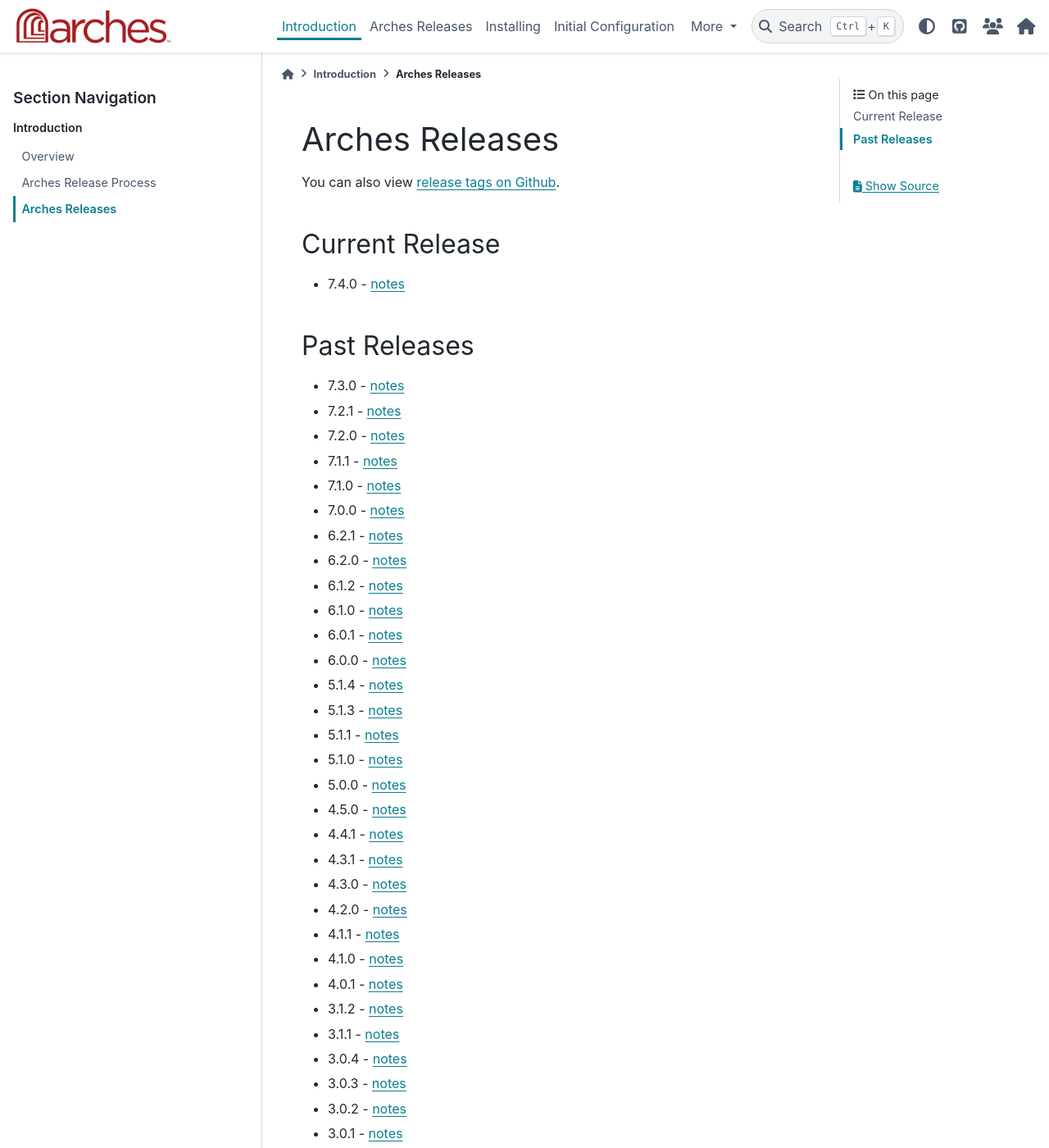
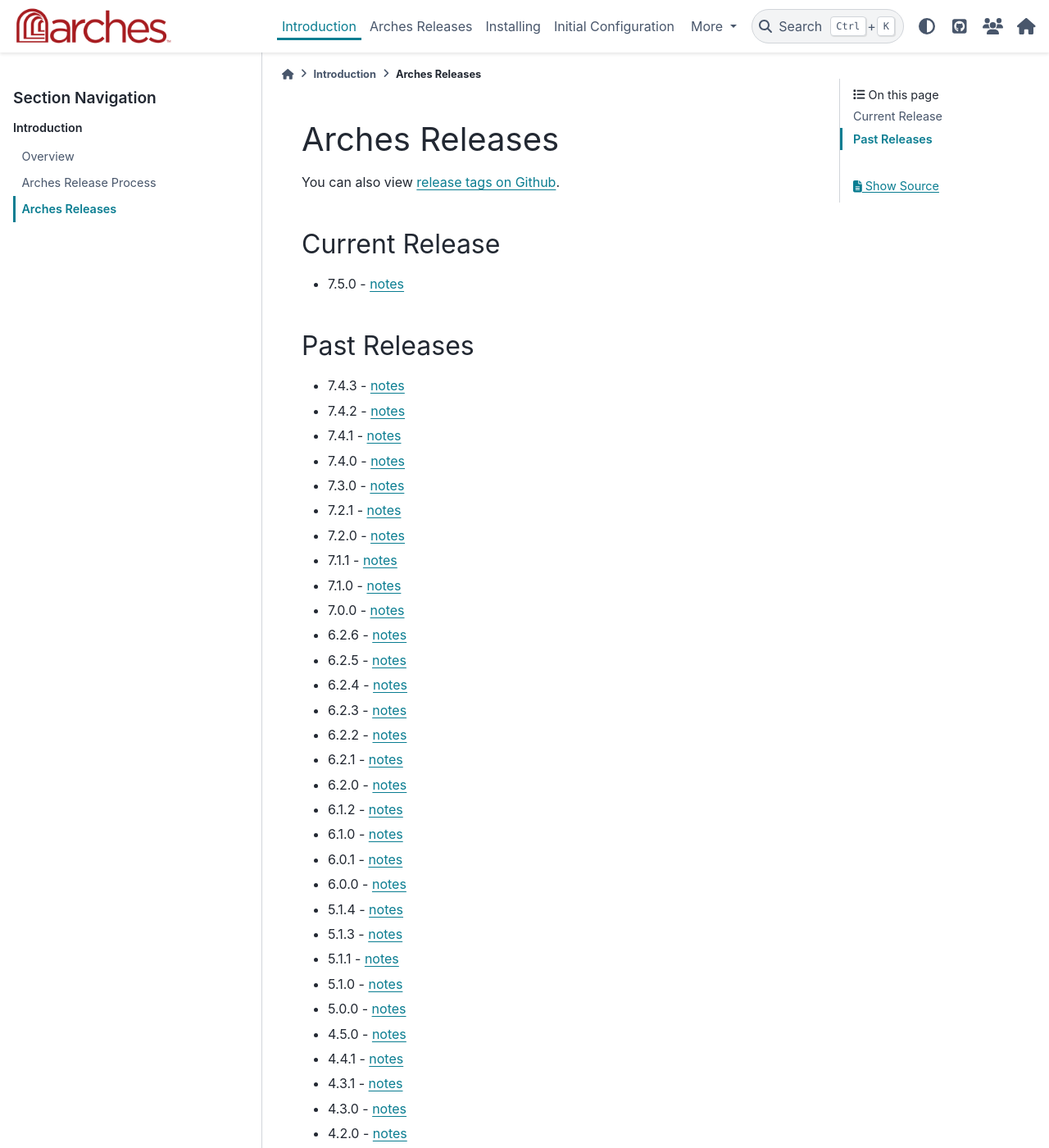
Before and after one commit to archesproject/arches-docs, a Sphinx documentation site: the page built from docs/introduction/releases.rst, in a window 1280 px wide and 1400 px high. Shown: the whole window at 82% size. Built offline with Sphinx 7.4.7 and the PyData theme 0.15.4, drawn with Linux system fonts in a browser that asks for light colours.

Commit message:
Updated releases

```diff
--- a/docs/introduction/releases.rst
+++ b/docs/introduction/releases.rst
@@ -8,18 +8,27 @@
 Current Release
 ---------------
 
-* 7.4.0 - `notes <https://github.com/archesproject/arches/blob/stable/7.4.0/releases/7.4.0.md>`__
+* 7.5.0 - `notes <https://github.com/archesproject/arches/blob/stable/7.5.0/releases/7.5.0.md>`__
 
 -------------
 Past Releases
 -------------
 
+* 7.4.3 - `notes <https://github.com/archesproject/arches/blob/stable/7.4.3/releases/7.4.3.md>`__
+* 7.4.2 - `notes <https://github.com/archesproject/arches/blob/stable/7.4.2/releases/7.4.2.md>`__
+* 7.4.1 - `notes <https://github.com/archesproject/arches/blob/stable/7.4.1/releases/7.4.1.md>`__
+* 7.4.0 - `notes <https://github.com/archesproject/arches/blob/stable/7.4.0/releases/7.4.0.md>`__
 * 7.3.0 - `notes <https://github.com/archesproject/arches/blob/dev/7.3.x/releases/7.3.0.md>`__
 * 7.2.1 - `notes <https://github.com/archesproject/arches/blob/dev/7.2.x/releases/7.2.1.md>`__
 * 7.2.0 - `notes <https://github.com/archesproject/arches/blob/dev/7.2.x/releases/7.2.0.md>`__
 * 7.1.1 - `notes <https://github.com/archesproject/arches/blob/stable/7.1.1/releases/7.1.1.md>`__
 * 7.1.0 - `notes <https://github.com/archesproject/arches/blob/stable/7.1.0/releases/7.1.0.md>`__
 * 7.0.0 - `notes <https://github.com/archesproject/arches/blob/dev/7.0.x/releases/7.0.0.md>`__
+* 6.2.6 - `notes <https://github.com/archesproject/arches/blob/stable/6.2.6/releases/6.2.6.md>`__
+* 6.2.5 - `notes <https://github.com/archesproject/arches/blob/stable/6.2.5/releases/6.2.5.md>`__
+* 6.2.4 - `notes <https://github.com/archesproject/arches/blob/stable/6.2.4/releases/6.2.4.md>`__
+* 6.2.3 - `notes <https://github.com/archesproject/arches/blob/stable/6.2.3/releases/6.2.3.md>`__
+* 6.2.2 - `notes <https://github.com/archesproject/arches/blob/stable/6.2.2/releases/6.2.2.md>`__
 * 6.2.1 - `notes <https://github.com/archesproject/arches/blob/stable/6.2.1/releases/6.2.1.md>`__
 * 6.2.0 - `notes <https://github.com/archesproject/arches/blob/master/releases/6.2.0.md>`__
 * 6.1.2 - `notes <https://github.com/archesproject/arches/blob/stable/6.1.2/releases/6.1.2.md>`__
```
